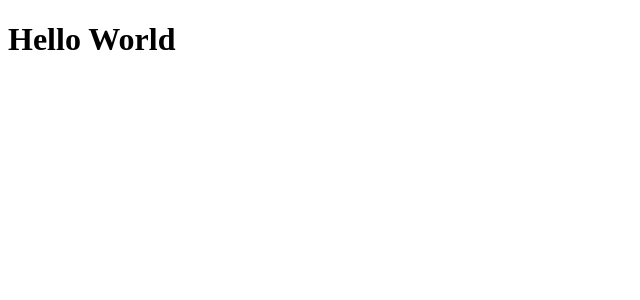
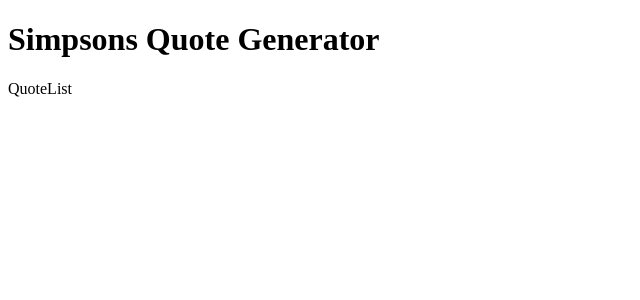
Before and after one commit to Trevor-Rezac/adv-react-compendium-msw, a React app: page / in a window 1280 px wide. Shown: the top 300 px of the page, without its empty margins (0-640 px from the left). Built offline with nearby package versions, Linux system fonts and the light colour scheme.

Commit message:
built basic QuotePage and QuoteList components

```diff
--- a/src/App.jsx
+++ b/src/App.jsx
@@ -1,3 +1,18 @@
+import {
+  BrowserRouter as Router,
+  Switch,
+  Route
+} from 'react-router-dom';
+import QuotePage from './views/Quotes/QuotePage';
+
 export default function App() {
-  return <h1>Hello World</h1>;
+  return (
+    <Router>
+      <Switch>
+        <Route exact path='/'>
+          <QuotePage />
+        </Route>
+      </Switch>
+    </Router>
+  );
 }
--- /dev/null
+++ b/src/views/Quotes/QuoteList.jsx
@@ -0,0 +1,5 @@
+export default function QuoteList() {
+  return (
+    <div>QuoteList</div>
+  )
+}
--- /dev/null
+++ b/src/views/Quotes/QuotePage.jsx
@@ -0,0 +1,10 @@
+import QuoteList from './QuoteList'
+
+export default function QuotePage() {
+  return (
+    <>
+      <h1>Simpsons Quote Generator</h1>
+      <QuoteList />
+    </>
+  )
+}
```
